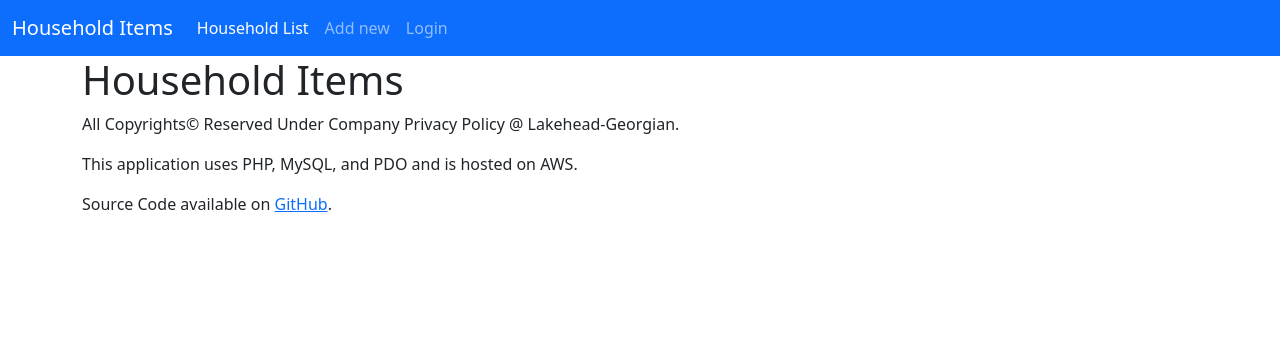
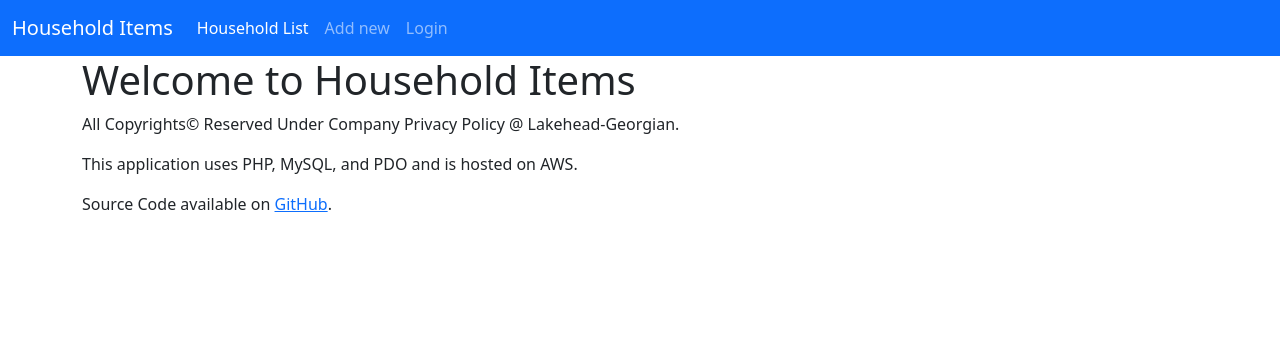
Before and after one commit to Shazil97/comp1006-Assignment2P1, a PHP site: page / in a window 1280 px wide. Shown: the top 356 px of the page. Run offline with PHP 8.4, Linux system fonts and the light colour scheme.

Commit message:
Css with intial changes

```diff
--- a/Index.php
+++ b/Index.php
@@ -1,7 +1,7 @@
 <?php $pageTitle = 'Welcome!';
 include 'header.php'; ?>
 <main class="container">
-    <h1>Household Items</h1>
+    <h1>Welcome to Household Items</h1>
     <p> All Copyrights© Reserved Under Company Privacy Policy
         @ Lakehead-Georgian.</p>
     <p>This application uses PHP, MySQL, and PDO and is hosted on AWS.</p>
--- /dev/null
+++ b/css/style.css
@@ -0,0 +1,12 @@
+/* custom styles & bootstrap overrides */
+.primary, .bg-primary, .btn-primary, .custom-primary {
+    background-color: #03A9F4;
+}
+
+.bg-dark, .bg-footer {
+    background-color: #607D8B;
+}
+
+.form-group {
+    padding-bottom: 10px;
+}
--- a/header.php
+++ b/header.php
@@ -3,7 +3,7 @@
 <head>
     <meta charset="UTF-8">
     <title>Household Items || <?php echo $pageTitle; ?></title>
-    <link rel="stylesheet" type="text/css" href="css/styles.css" />
+    <link rel="stylesheet" type="text/css" href="css/style.css" />
     <link rel="stylesheet" type="text/css" href="css/bootstrap.min.css" />
 
     <!-- link to custom js file to use delete confirmation function -->
```
